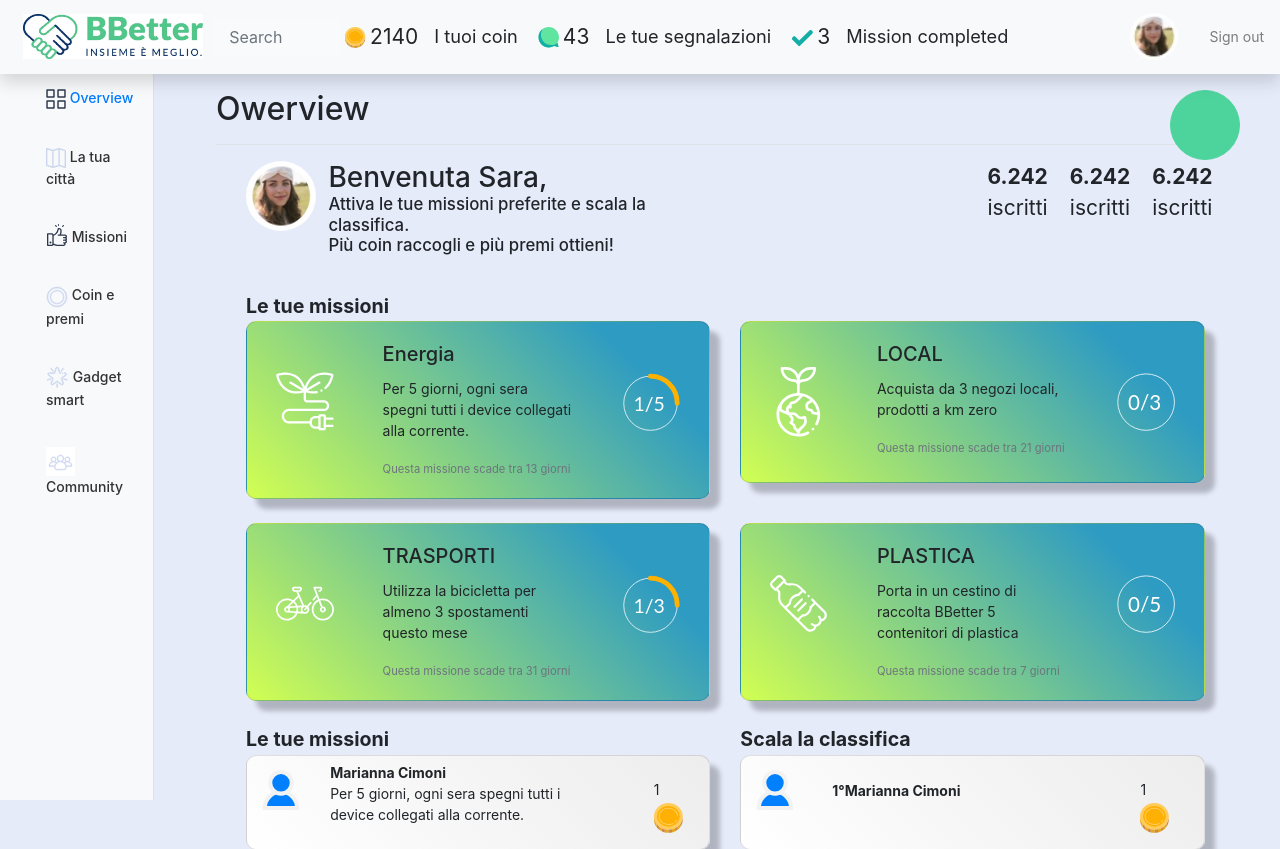
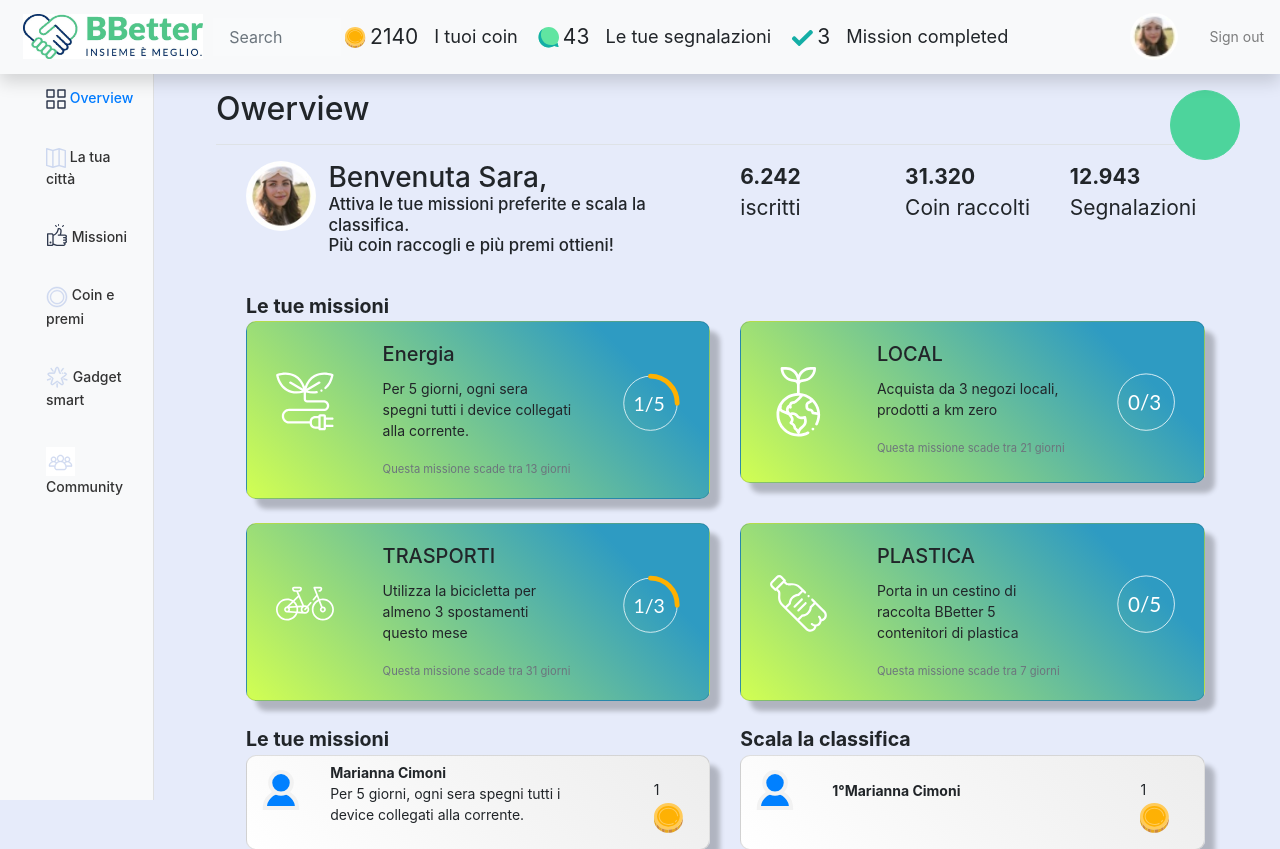
Before and after one commit to tomislav98/team-12-tim-hackathon, a Django app: page / in a window 1280 px wide. Shown: the top 849 px of the page. Run offline with Django 3.2, Linux system fonts and the light colour scheme; a user stored in the database is signed in; parts of the project's set-up code (start-up, migrations or seed data) failed here and were passed over; some libraries are stand-ins or nearby versions; some web fonts are replaced.

Commit message:
fixed dashboard

```diff
--- a/team12Hackathon_webapp/Hackathon_app/templates/dashboard.html
+++ b/team12Hackathon_webapp/Hackathon_app/templates/dashboard.html
@@ -21,24 +21,24 @@
       Più coin raccogli e più premi ottieni!</p></span>
     </h3>
       </div>
-  <div class="col-sm-1" style="margin: 0 0 0 25%;" >
+  <div class="col-sm-2" style="margin: 0 0 0 0%;" >
     <span style="font-size:150%;" ><p><strong>6.242</strong>
       <br>
     iscritti</p> </span>
   </div>
 
 
-    <div class="col-sm-1" >
-      <span style="font-size:150%;"><p><strong>6.242</strong>
-        <br>
-      iscritti</p> </span>
+    <div class="col-sm-2" >
+      <span style="font-size:150%;"><p><strong>31.320</strong>
+
+      <br>Coin  raccolti</p> </span>
     </div>
 
 
-      <div class="col-sm-1" >
-        <span style="font-size:150%;"><p><strong>6.242</strong>
+      <div class="col-sm-2" >
+        <span style="font-size:150%;"><p><strong>12.943</strong>
           <br>
-        iscritti</p> </span>
+        Segnalazioni</p> </span>
       </div>
 
   </div>
```
